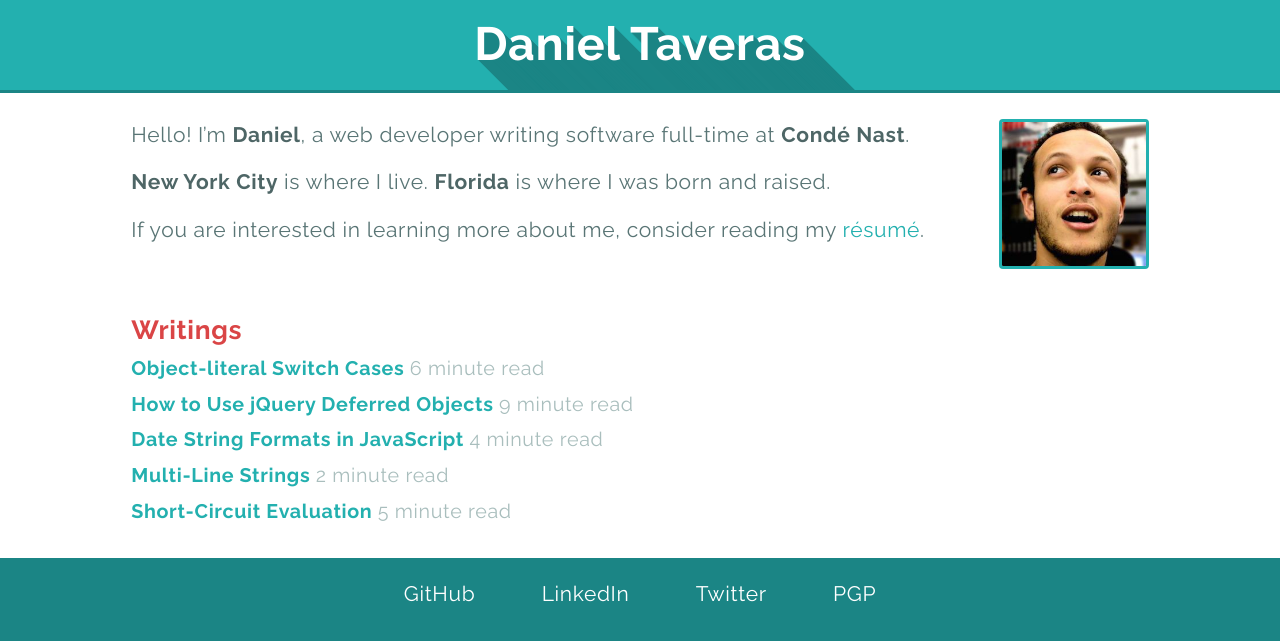
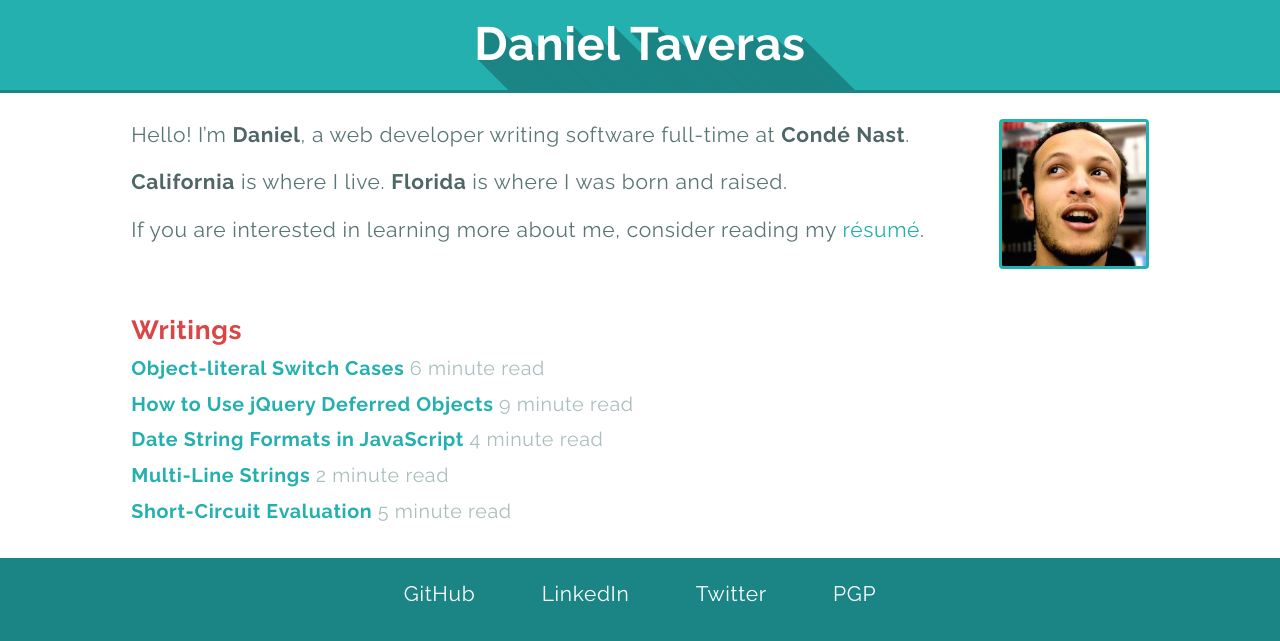
Before and after one commit to taveras/taveras.github.io, a Jekyll site: the page built from index.html, in a window 1280 px wide. Shown: the top 641 px of the page. Built offline with Jekyll 4.4.1, drawn with Linux system fonts in a browser that asks for light colours; some web fonts are replaced.

Commit message:
Update blurb to reflect new location

```diff
--- a/_includes/blurb.md
+++ b/_includes/blurb.md
@@ -1,5 +1,5 @@
 Hello! I’m **Daniel**, a web developer writing software full-time at **Condé Nast**.
 
-**New York City** is where I live. **Florida** is where I was born and raised.
+**California** is where I live. **Florida** is where I was born and raised.
 
 If you are interested in learning more about me, consider reading my [résumé](/resume/).
```
